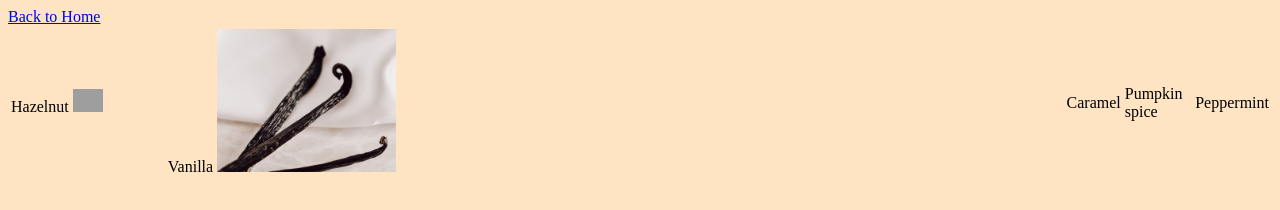
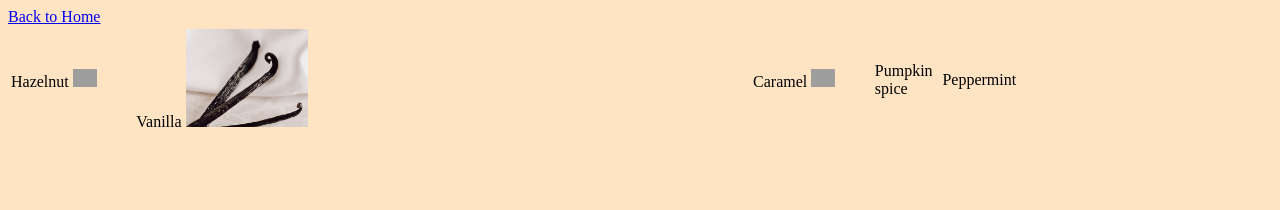
Before and after one commit to JoshGeSmith/JoshGeSmith.github.io, a plain HTML site: page 1-3/coffeetype.html in a window 1280 px wide. Drawn offline with Linux system fonts and the light colour scheme; grey boxes are pictures that could not be loaded.

Commit message:
caramel and table

```diff
--- a/1-3/coffeetype.html
+++ b/1-3/coffeetype.html
@@ -6,11 +6,11 @@
 
     <a href="index.html">Back to Home</a>
 
-    <table>
+    <table style="width: 80%;">
         <tr>
             <td>Hazelnut <img src="Hazelnut.jpg" alt="a group of hazelnuts" width="20%" height="30%"></td>
             <td>Vanilla <img src="vanilla.jpg" alt="Vanilla plant" width="20%" height="30%"></td>
-            <td>Caramel</td>
+            <td>Caramel <img src="Caramel.jpg" alt="Jar of caramel" width="20%" height="30%"></td>
             <td>Pumpkin spice</td>
             <td>Peppermint</td>
 
```
Also changed, not shown: 1 other file.
